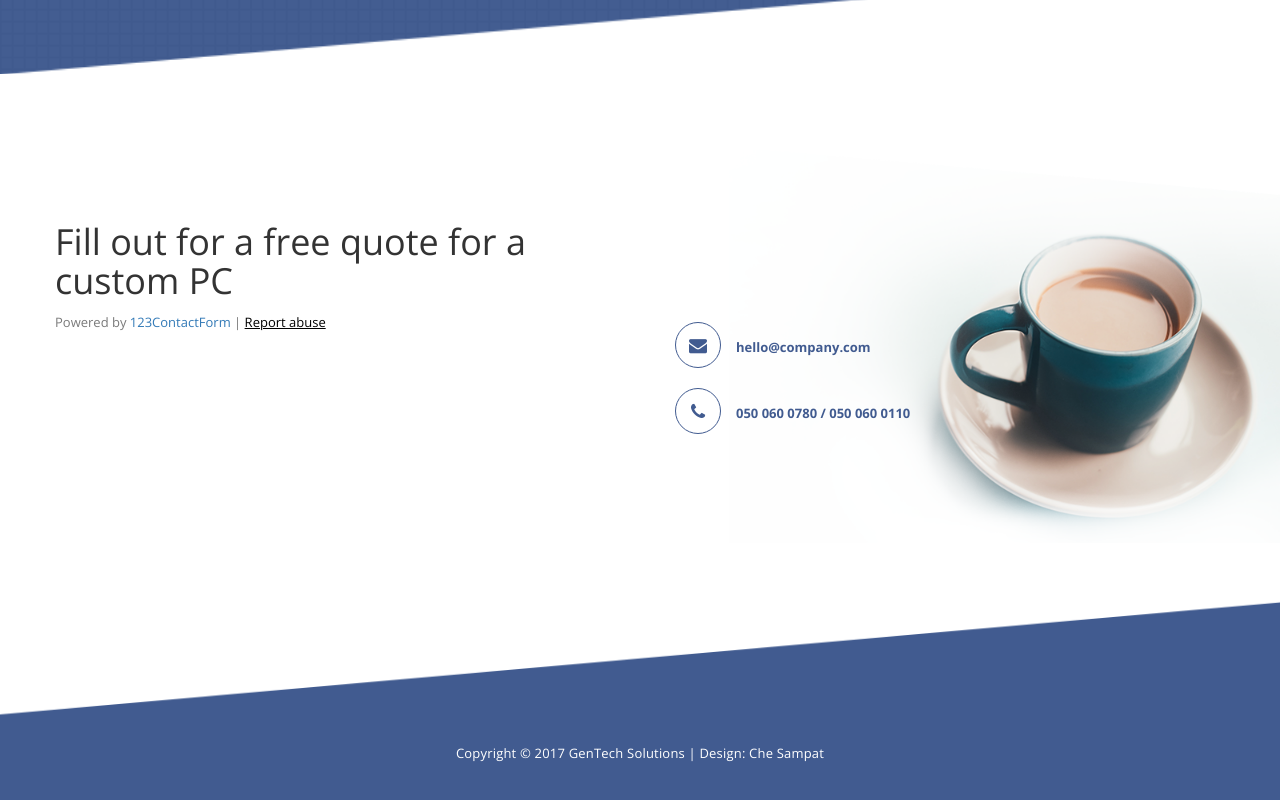
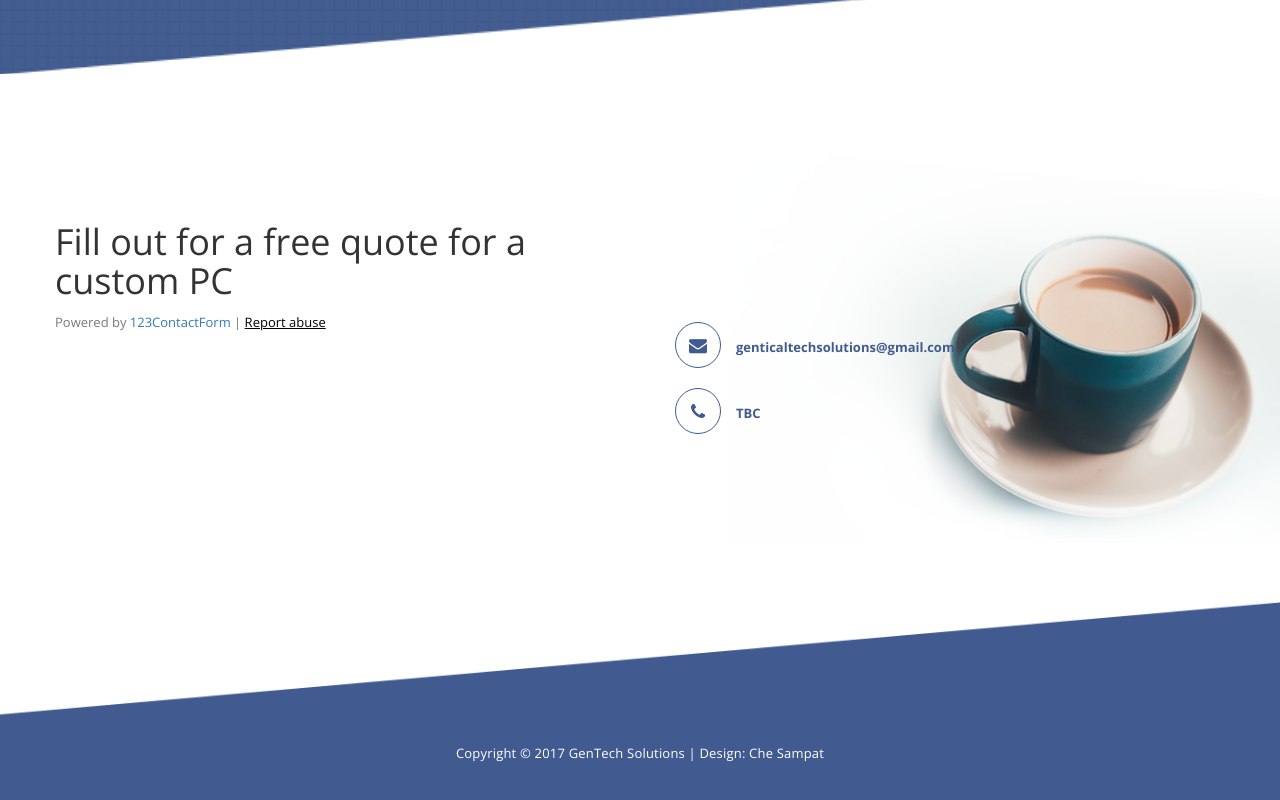
Before and after one commit to GenTechSolutions/GenTechSolutions.github.io, a plain HTML site: page index.html in a window 1280 px wide. Shown: the part 2227-3027 px from the top of the page. Drawn offline with nearby package versions, Linux system fonts and the light colour scheme; a script that the page names is missing.

Commit message:
Update index.html

```diff
--- a/index.html
+++ b/index.html
@@ -133,7 +133,7 @@ http://www.tooplate.com/view/2091-ziggy
             <div class="row">
               <div class="col-md-6">
                 <div class="row">
-			<h1>Fill out for a free quote for a custom PC</h1>
+			<h1 style:"text-align: centre;">Fill out for a free quote for a custom PC</h1> </ br>
 			<!-- www.123contactform.com script begins here -->
 <script type="text/javascript" defer src="//www.123contactform.com/embed/3111568.js" data-role="form" data-default-width="650px"></script>
 <p>Powered by <a class="footerLink13" title="123ContactForm" href="http://www.123contactform.com">123ContactForm</a> | <a style="font-size:small!important;color:#000000!important; text-decoration:underline!important;" title="Looks like phishing? Report it!" href="http://www.123contactform.com/sfnew.php?s=123contactform-52&control119314=http:///contact-form--3111568.html&control190=Report%20abuse" rel="nofollow">Report abuse</a></p><!-- www.123contactform.com script ends here -->
@@ -145,8 +145,8 @@ http://www.tooplate.com/view/2091-ziggy
                 <div class="right-info">
                   <ul>
                     <br><br><br><br><br><br>
-                    <li><a href="#"><i class="fa fa-envelope"></i>hello@company.com</a></li>
-                    <li><a href="#"><i class="fa fa-phone"></i>050 060 0780 / 050 060 0110</a></li>
+                    <li><a href="#"><i class="fa fa-envelope"></i>genticaltechsolutions@gmail.com</a></li>
+                    <li><a href="#"><i class="fa fa-phone"></i>TBC</a></li>
 
                   </ul>
                 </div>
```
